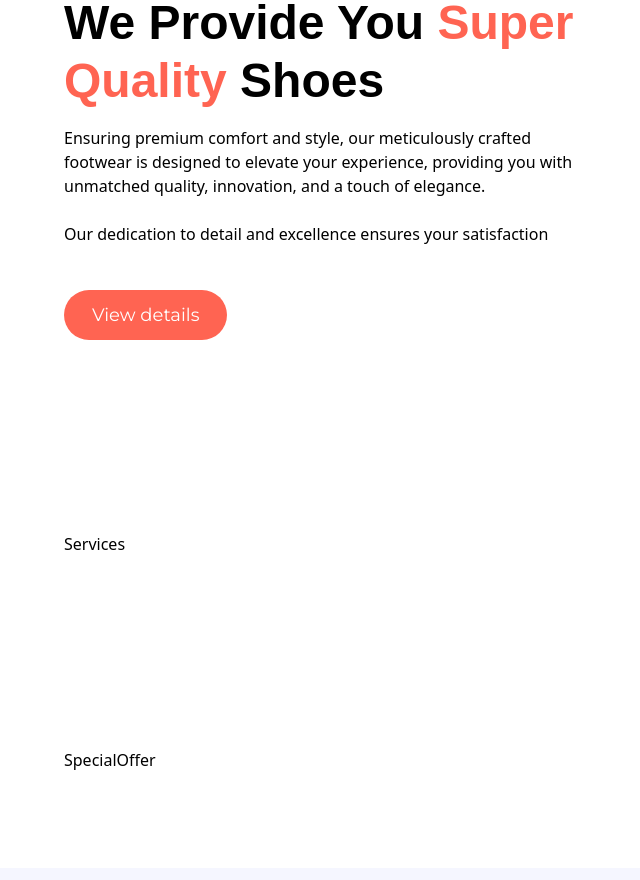
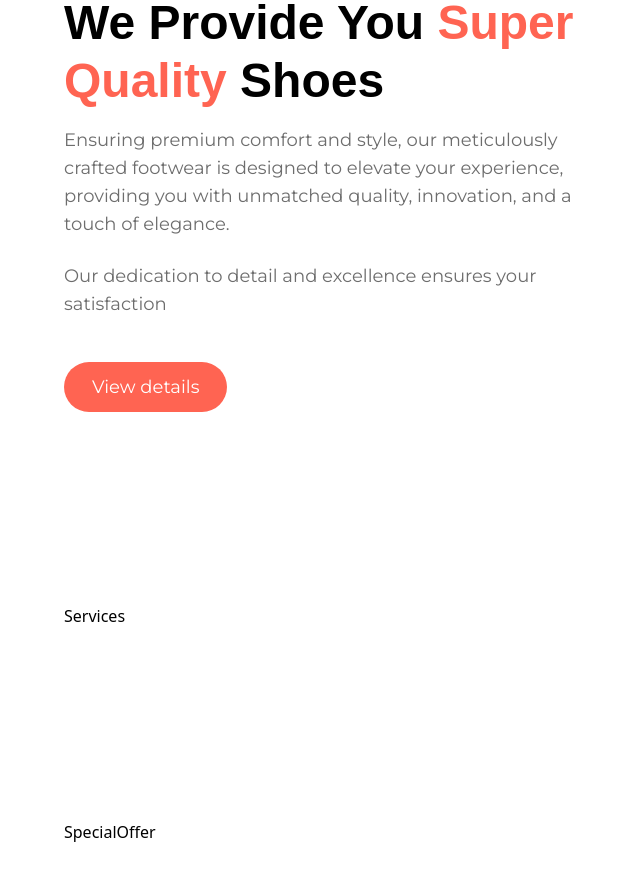
Before and after one commit to acelowder/react-tailwind-landingpage, a React (Vite) app: page / in a window 1280 px wide. Shown: the part 1820-2700 px from the top of the page, without its empty margins (0-640 px from the left). Built offline with nearby package versions, Linux system fonts and the light colour scheme; a web font is replaced by a local one.

Commit message:
Add info text class

```diff
--- a/src/index.css
+++ b/src/index.css
@@ -39,4 +39,8 @@
   .padding-b {
     @apply sm:pb-24 pb-12;
   }
+
+  .info-text {
+    @apply font-montserrat text-slate-gray text-lg leading-7;
+  }
 }
```
